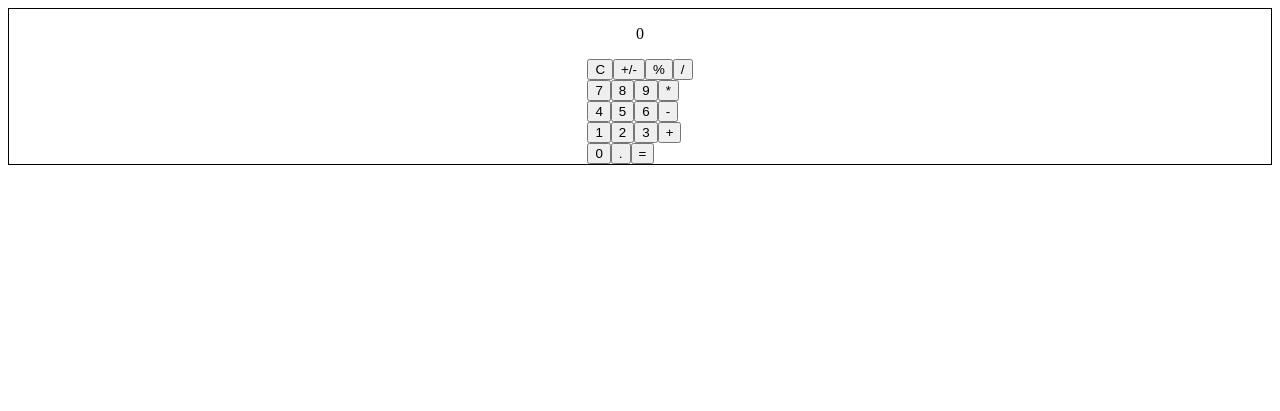
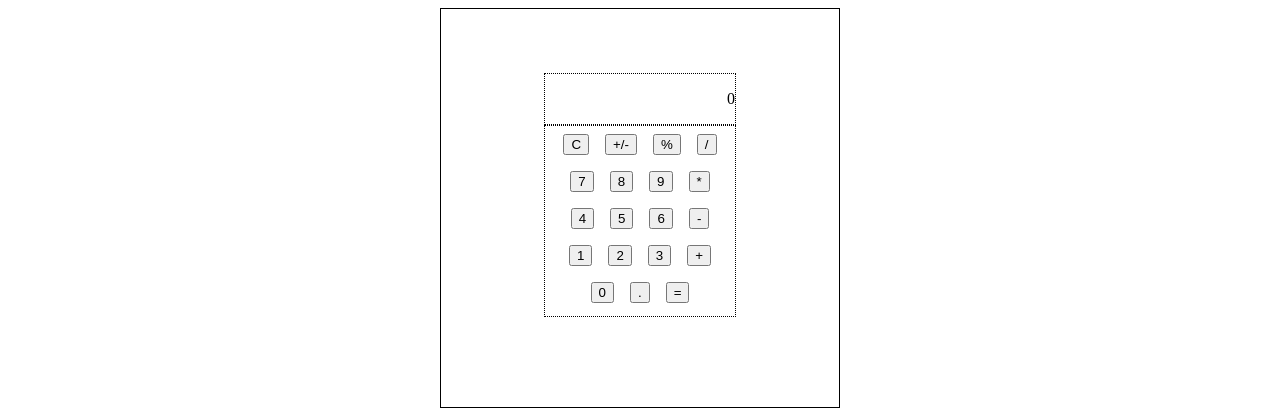
Before and after one commit to DerPinguinito/Odin, a plain HTML site: page calc/index.html in a window 1280 px wide. Drawn offline with Linux system fonts and the light colour scheme.

Commit message:
Introduces basic css outline to signal tentative item location

```diff
--- a/calc/styles.css
+++ b/calc/styles.css
@@ -2,10 +2,42 @@
     box-sizing: border-box;
 }
 
-#main-div {
+body {
     display: flex;
+    flex-direction: column;
     justify-content: center;
     align-items: center;
+}
+#main-div {
+    width: 25rem;
+    height: 25rem;
+    border: 1px solid black;
+    display: flex;
     flex-direction: column;
-    border: 1px solid black;
+    justify-content: flex-start;
+    align-items: center;
+    padding-top: 4rem;
 }
+
+#screen-div {
+    border: 1px dotted black;
+    width: 12rem;
+    display: flex;
+    flex-direction: column;
+    align-items: flex-end;
+
+}
+
+#button-div {
+    border: 1px dotted black;
+    height: 12rem;
+    width: 12rem;
+    display: flex;
+    flex-direction: column;
+    justify-content: flex-start;
+    align-items: center;
+}
+
+button {
+    margin: 0.5rem;
+}
```
